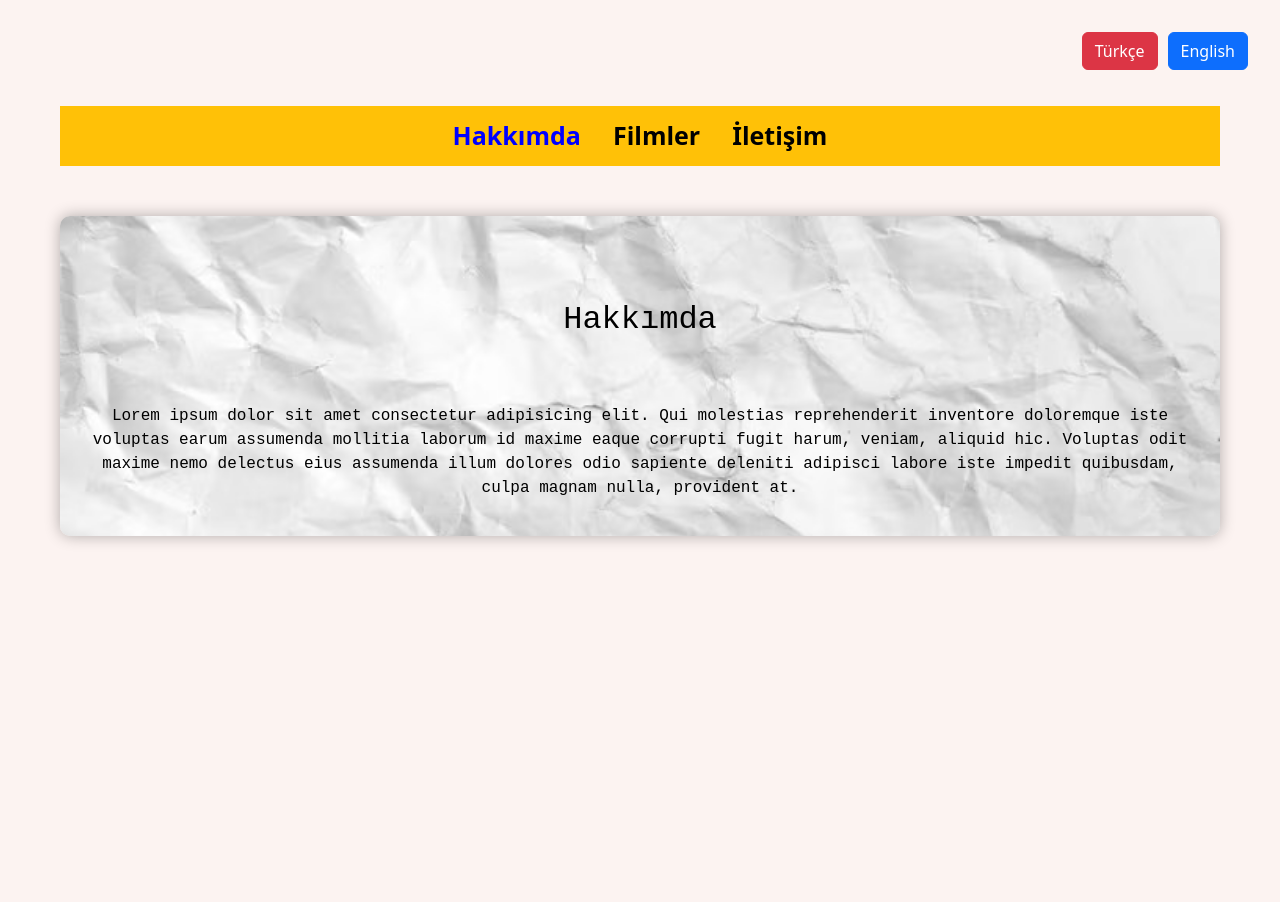
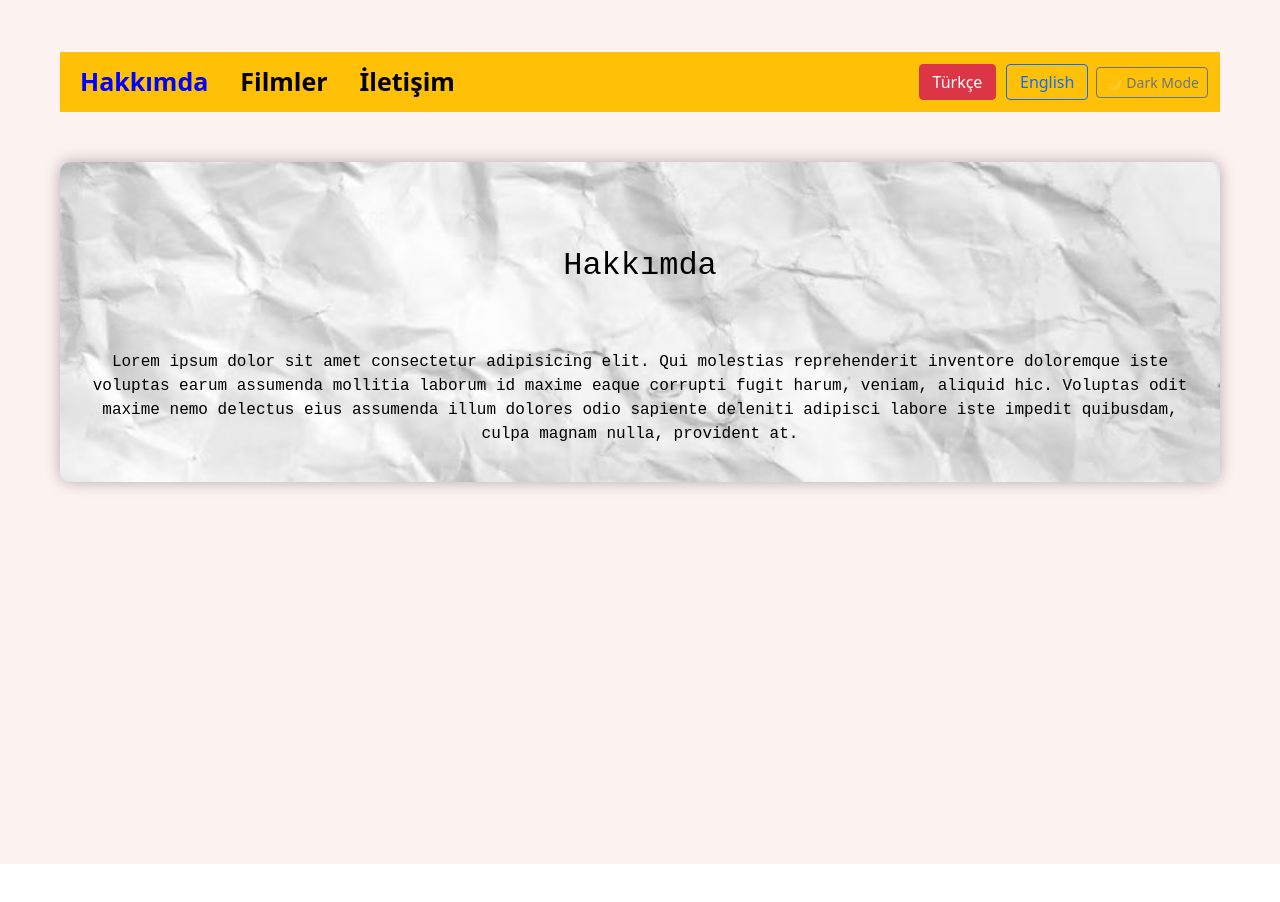
Before and after one commit to lenakucukmisirliyan/react_project, a React (Vite) app: page /about-me in a window 1280 px wide. Shown: the top 902 px of the page. After the commit the page ends 864 px from the top, so only its background shows below. Built offline with nearby package versions, Linux system fonts and the light colour scheme.

Commit message:
Added debounce to search input for optimized API calls

```diff
--- a/src/App.js
+++ b/src/App.js
@@ -15,12 +15,11 @@ const routeList = {
   [PAGE_ID_LIST.CONTACT]: Contact,
 };
 
-const App = ({ lang }) => {
+const App = ({ lang, setLocale }) => {
 
   return (
     <div className="app-container">
-
-      <Menu lang={lang} />
+      <Menu lang={lang} setLocale={setLocale} />
       <Loader />
       <Routes>
         <Route path="/" element={<Navigate to="/about-me" replace />} />
@@ -35,7 +34,7 @@ const App = ({ lang }) => {
           );
         })}
         <Route path="/movies/page/:page" element={<Movies lang={lang} />} />
-        <Route path="/movies/page/:page/movie/:id" element={<MovieDetail lang={lang} />} />
+        <Route path="/movies/movie" element={<MovieDetail lang={lang} />} />
         <Route path="*" element={<NotFound />} />
       </Routes>
     </div>
--- a/src/components/Menu.js
+++ b/src/components/Menu.js
@@ -1,11 +1,13 @@
 import { NavLink } from 'react-router-dom';
 import { MENU_ITEMS } from "../constants/index";
+import LanguageSwitcher from '../locales/LanguageSwitcher'; // yolu kendi dosya yapına göre kontrol et
+import ThemeSwitcher from './ThemeSwitcher';
 
-const Menu = ({ lang }) => {
+const Menu = ({ lang, setLocale }) => {
   return (
     <nav className="menu navbar navbar-expand-lg navbar-light bg-warning">
-      <div className="collapse navbar-collapse">
-        <ul className="navbar-nav ms-auto mb-2 mb-lg-0 mx-auto">
+      <div className="container-fluid">
+        <ul className="navbar-nav me-auto mb-2 mb-lg-0">
           {MENU_ITEMS.map(item => (
             <li key={item.id} className="nav-item">
               <NavLink
@@ -20,9 +22,14 @@ const Menu = ({ lang }) => {
             </li>
           ))}
         </ul>
+
+        <div className="switch button d-flex align-items-center gap-2 ms-auto">
+          <LanguageSwitcher locale={lang} setLocale={setLocale} />
+          <ThemeSwitcher />
+        </div>
       </div>
     </nav>
   );
-}
+};
 
 export default Menu;
--- /dev/null
+++ b/src/components/ThemeSwitcher.js
@@ -0,0 +1,26 @@
+import { useState, useEffect } from "react";
+
+const ThemeSwitcher = () => {
+  const [theme, setTheme] = useState(() => localStorage.getItem("theme") || "light");
+
+  useEffect(() => {
+    localStorage.setItem("theme", theme);
+    document.body.classList.toggle("dark-theme", theme === "dark");
+  }, [theme]);
+
+  const toggleTheme = () => {
+    setTheme((prev) => (prev === "light" ? "dark" : "light"));
+  };
+
+  return (
+    <button
+      onClick={toggleTheme}
+      className="btn btn-outline-secondary btn-sm"
+      aria-label="Toggle theme"
+    >
+      {theme === "light" ? "🌙 Dark Mode" : "☀️ Light Mode"}
+    </button>
+  );
+};
+
+export default ThemeSwitcher;
--- a/src/features/movies/moviesSlice.js
+++ b/src/features/movies/moviesSlice.js
@@ -5,7 +5,6 @@ import { API_KEY } from "../../constants";
 const initialState = {
   moviesData: [],
   searchTerm: "",
-  cacheByPage: {},
   isLoading: false,
   error: null,
   currentPage: 1,
@@ -14,21 +13,8 @@ const initialState = {
 
 export const getMoviesThunk = createAsyncThunk(
   "movies/fetchMovies",
-  async ({ page, language, query }, { getState, rejectWithValue }) => {
-    const { movies } = getState();
-    const cachedLang = movies.cacheByPage[language];
-    const cachedResults = cachedLang?.[page];
+  async ({ page, language, query }, { rejectWithValue }) => {
     const isSearching = !!query?.trim();
-
-    // SORUN MUHTEMELEN BURADA
-    if (!isSearching && cachedResults) {
-      return {
-        page,
-        results: cachedResults,
-        total_pages: movies.totalPages,
-        fromCache: true,
-      };
-    }
 
     try {
       const url = isSearching
@@ -48,7 +34,6 @@ export const getMoviesThunk = createAsyncThunk(
         page,
         results: response.data.results,
         total_pages: response.data.total_pages,
-        fromCache: false,
       };
     } catch (error) {
       return rejectWithValue(error.message || "Something went wrong");
@@ -62,6 +47,7 @@ const moviesSlice = createSlice({
   reducers: {
     setSearchTerm: (state, action) => {
       state.searchTerm = action.payload;
+      state.currentPage = 1; // Arama değişince sayfa sıfırlansın
     },
   },
   extraReducers: (builder) => {
@@ -71,21 +57,13 @@ const moviesSlice = createSlice({
         state.error = null;
       })
       .addCase(getMoviesThunk.fulfilled, (state, action) => {
-        const { page, results, total_pages, fromCache } = action.payload;
-        const currentLang = action.meta.arg.language;
+        const { results, total_pages } = action.payload;
 
         state.isLoading = false;
         state.moviesData = results;
         state.error = null;
 
-        if (!fromCache) {
-          if (!state.cacheByPage[currentLang]) {
-            state.cacheByPage[currentLang] = {};
-          }
-          state.cacheByPage[currentLang][page] = results;
-        }
-
-        if (!fromCache && total_pages) {
+        if (total_pages) {
           const frontendPageSize = 10;
           const apiPageSize = 20;
           const maxApiPages = 500;
--- a/src/locales/LanguageSwitcher.js
+++ b/src/locales/LanguageSwitcher.js
@@ -5,11 +5,17 @@ const LanguageSwitcher = ({ locale, setLocale }) => {
   };
 
   return (
-    <div className='switch-button'>
-      <button className="btn btn-danger" onClick={() => changeLocale('tr')}>
+    <div className="switch-button">
+      <button
+        className={`btn-danger ${locale === 'tr' ? 'active' : ''}`}
+        onClick={() => changeLocale('tr')}
+      >
         Türkçe
       </button>
-      <button className="btn btn-primary" onClick={() => changeLocale('en')}>
+      <button
+        className={`btn-primary ${locale === 'en' ? 'active' : ''}`}
+        onClick={() => changeLocale('en')}
+      >
         English
       </button>
     </div>
--- a/src/main.js
+++ b/src/main.js
@@ -5,6 +5,7 @@ import { IntlProvider } from 'react-intl';
 import { store } from './app/store';
 import App from './App';
 import LanguageSwitcher from './locales/LanguageSwitcher';
+import ThemeSwitcher from './components/ThemeSwitcher';
 import { messages } from './constants';
 import './styles/main.scss';
 import 'bootstrap/dist/css/bootstrap.min.css';
@@ -29,8 +30,7 @@ const Root = () => {
     <Provider store={store}>
       <BrowserRouter>
         <IntlProvider locale={locale} messages={messages[locale]}>
-          <LanguageSwitcher locale={locale} setLocale={setLocale} />
-          <App lang={locale} />
+          <App lang={locale} setLocale={setLocale} />
         </IntlProvider>
       </BrowserRouter>
     </Provider>
--- a/src/pages/movies/MovieDetail.js
+++ b/src/pages/movies/MovieDetail.js
@@ -1,4 +1,4 @@
-import { useLocation, useNavigate } from "react-router-dom";
+import { useLocation, useNavigate, useParams } from "react-router-dom";
 import { useEffect } from "react";
 import { useDispatch, useSelector } from "react-redux";
 import Loader from "../../components/Loader";
@@ -13,8 +13,8 @@ const MovieDetail = ({ lang }) => {
     const navigate = useNavigate();
 
     const query = new URLSearchParams(location.search);
-    const movieId = Number(query.get("movieId"));
     const page = Number(query.get("page")) || 1;
+    const movieId = Number(query.get("movie"));
 
     const { movie, loading, error } = useSelector((state) => state.movieDetail);
 
--- a/src/styles/main.scss
+++ b/src/styles/main.scss
@@ -93,10 +93,16 @@ button {
 nav {
   position: fixed;
   top: 0;
-  z-index: 999; // diğer elementlerin altında kalmasın diye
-  background-color: white; // yapışınca altı görünmesin
+  z-index: 999;
+  background-color: white;
   width: 100%;
   height: 60px;
+
+  display: flex;
+  align-items: center;
+  justify-content: space-between;
+
+  padding: 0 20px;
 
   ul {
     list-style: none;
@@ -111,6 +117,20 @@ nav {
     text-decoration: none;
     font-weight: 600;
   }
+}
+
+nav .container-fluid {
+  display: flex;
+  align-items: center;
+  justify-content: space-between;
+}
+
+nav ul.navbar-nav {
+  margin: 0;
+  padding: 0;
+  display: flex;
+  align-items: center;
+  gap: 1rem;
 }
 
 .typewriter {
@@ -229,10 +249,53 @@ nav {
 
 .switch-button {
   display: flex;
+  align-items: center;
   justify-content: flex-end;
   gap: 10px;
-  margin-bottom: 1rem;
+
+  button {
+    border-radius: 4px;
+    border: 1px solid transparent;
+    padding: 0.3em 0.8em;
+    font-size: 1rem;
+    font-weight: 500;
+    cursor: pointer;
+    transition: background-color 0.25s, border-color 0.25s, color 0.25s;
+
+    &.btn-danger {
+      color: #dc3545;
+      border-color: #dc3545;
+      background-color: transparent;
+
+      &.active {
+        background-color: #dc3545;
+        color: white;
       }
+
+      &:hover:not(.active) {
+        background-color: #dc3545;
+        color: white;
+      }
+    }
+
+    &.btn-primary {
+      color: #0d6efd;
+      border-color: #0d6efd;
+      background-color: transparent;
+
+      &.active {
+        background-color: #0d6efd;
+        color: white;
+      }
+
+      &:hover:not(.active) {
+        background-color: #0d6efd;
+        color: white;
+      }
+    }
+  }
+}
+
 
 .menu {
   font-size: 25px;
@@ -249,17 +312,14 @@ nav {
   justify-content: center;
   gap: 10px;
 
-  h6 {
-    margin-right: 100;
-  }
 }
 
 .pagination-container {
   display: flex;
   flex-direction: column;
   align-items: center;
-  gap: 20px;
-  /* Sayfa numaraları ile butonlar arası boşluk */
+  gap: 5px;
+  justify-content: center;
 }
 
 .pagination {
@@ -267,27 +327,28 @@ nav {
   gap: 8px;
   justify-content: center;
   align-items: center;
-  margin-bottom: 15px;
-  /* alttaki butonlardan biraz boşluk bırak */
+  margin-bottom: 10px;
 }
 
 .prev-next-buttons {
   display: flex;
   gap: 5px;
-  /* Butonlar arası boşluk */
   width: 150px;
-  /* Butonların genişliği */
 }
 
 .prev-next-buttons button {
-  padding: 8px 0;
+  width: 100px;
+  min-width: 100px;
   font-size: 16px;
   cursor: pointer;
   border: 1px solid #ccc;
+  justify-content: center;
+  align-items: center;
   border-radius: 6px;
+  text-align: center;
+  white-space: nowrap;
+  overflow: hidden;
 }
-
-// ----------- Form elementleri için stil -----------
 
   input,
   textarea {
@@ -306,8 +367,6 @@ textarea {
     }
   }
 
-// ----------- Loader için stil -----------
-
   .loader-overlay {
     position: fixed;
     inset: 0;
@@ -320,10 +379,8 @@ textarea {
 
   .loader-image {
     width: 60px;
-  /* istediğin genişlik */
     height: auto;
     animation: spin 2s linear infinite;
-  /* İstersen döndürme animasyonu ekle */
   }
 
   .loader-backdrop {
@@ -376,3 +433,12 @@ textarea {
   .movie-link {
     text-decoration: none;
   }
+
+  // GECE MODU
+  body.dark-theme {
+    background-color: #2a2a2a !important;
+
+    nav {
+      background-color: #1e1e1e;
+    }
+  }
```
Also changed, not shown: src/pages/movies/index.js (+31 -10 lines). Lines whose indentation alone changed are shown as unchanged.
